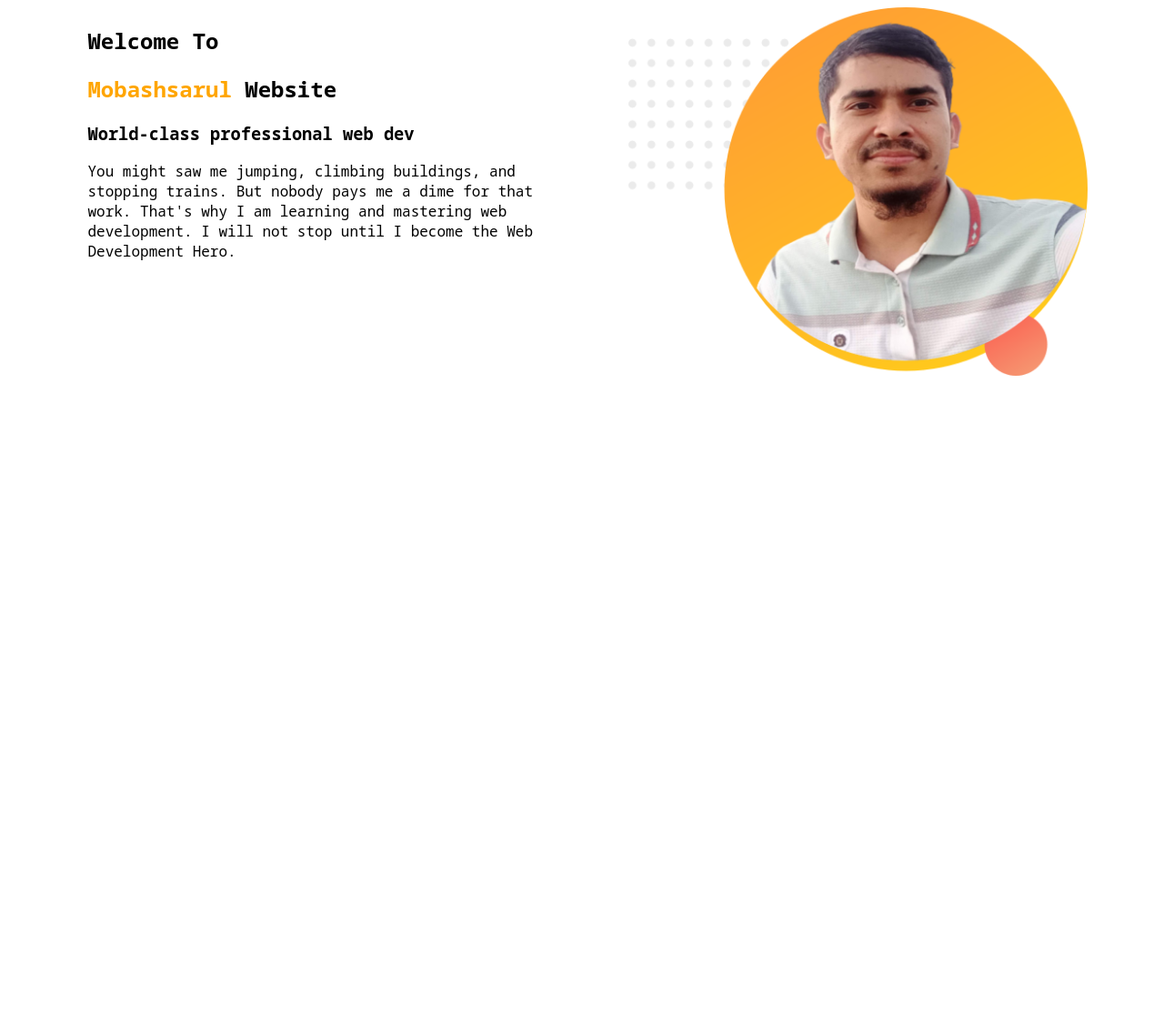
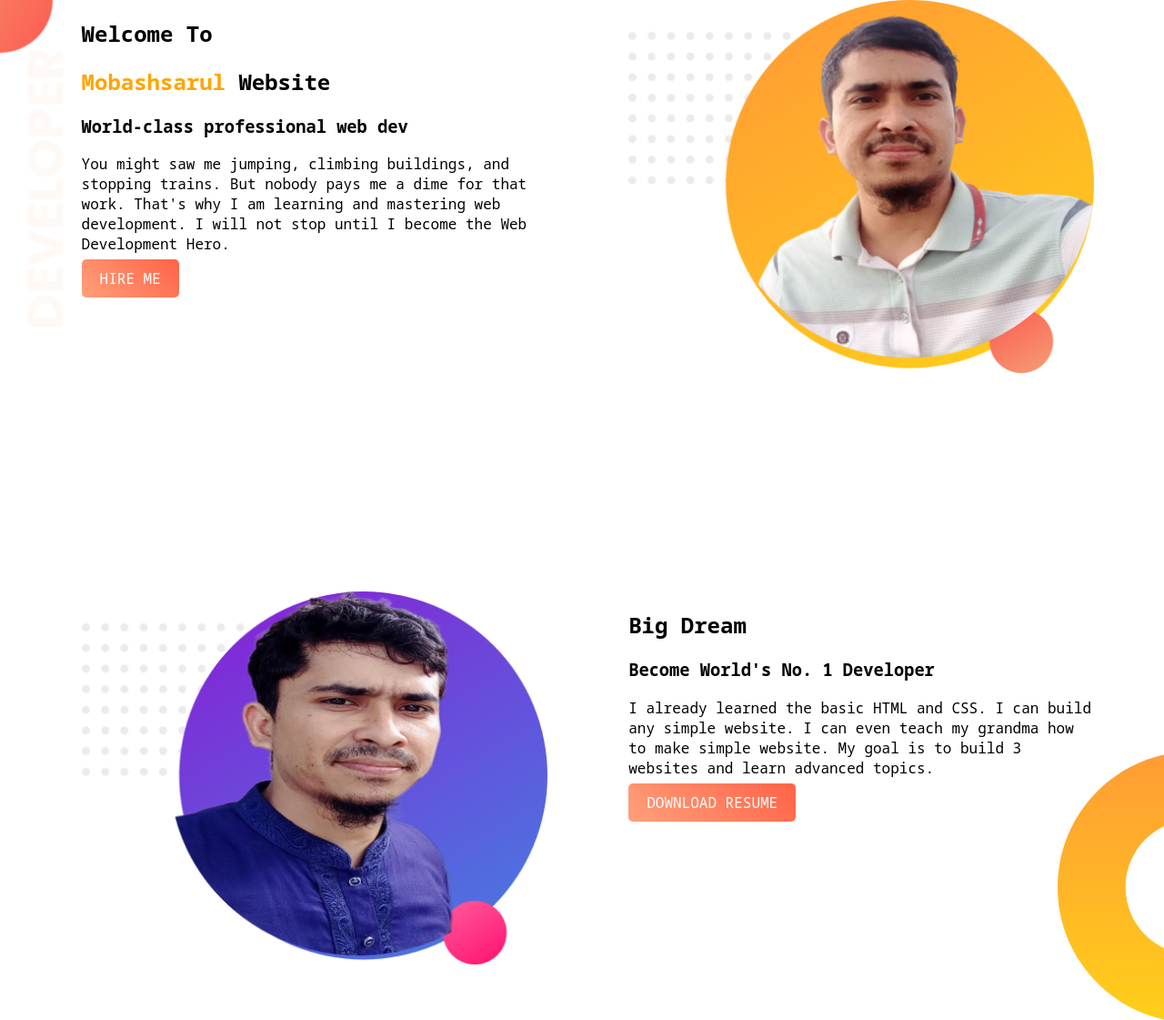
Before and after one commit to mobashsarulislam26/developer-portfolio, a plain HTML site: page index.html in a window 1280 px wide. Shown: the whole page at 91% size. Before the commit the page ends 800 px from the top, so only its background shows below. Drawn offline with Linux system fonts and the light colour scheme.

Commit message:
added new filee

```diff
--- a/index.html
+++ b/index.html
@@ -14,7 +14,7 @@
 		<link rel="stylesheet" href="style.css" />
 	</head>
 	<body>
-		<section>
+		<section class="top-banner">
 			<div class="half-width">
 				<h1>Welcome To</h1>
 				<h1><span class="highlight-color"> Mobashsarul </span>Website</h1>
@@ -25,10 +25,25 @@
 					mastering web development. I will not stop until I become the Web
 					Development Hero.
 				</p>
+                <a href="#" target="_blank" class="link-button" > HIRE ME </a>
 			</div>
 			<div class="half-width">
 				<img src="image/Mobashsarul1.png" alt="" />
 			</div>
 		</section>
+
+        <section class="dream-area">
+                <div class="half-width">
+				<img src="image/Mobashsarul.png" alt="" />
+                </div>
+            <div class="half-width">
+				<h1>Big Dream</h1>
+
+				<h3>Become World's No. 1 Developer</h3>
+				<p>I already learned the basic HTML and CSS. I can build any simple website. I can even teach my grandma how to make simple website. My goal is to build 3 websites and learn advanced topics.</p>
+                <a href="#" target="_blank" class="link-button" > DOWNLOAD RESUME </a>
+			</div>
+
+	 </section>
 	</body>
 </html>
--- a/style.css
+++ b/style.css
@@ -1,6 +1,11 @@
 body{
+    margin: 0px;
     font-family: 'Noto Sans Mono',
 monospace;
+
+}
+h1{
+    ]font-size: 50px;
 
 }
 .highlight-color{
@@ -15,3 +20,28 @@ monospace;
 .half-width img{
   width:100%;
 }
+.top-banner{
+    background-image: url("image/top-banner.png");
+    background-repeat: no-repeat;
+
+}
+section{
+height: 500px;
+padding-bottom: 150px;
+}
+.link-button{
+    text-decoration: none;
+    /* background-color:orange; */
+    background-image:linear-gradient(45deg, lightSalmon, tomato);
+    padding:10px 20px;
+    border-radius: 5px;
+    color: white;
+    /* font-weight: bold; */
+    font-weight:700px;
+
+}
+.dream-area{
+    background-image: url("image/dream-bg.png");
+    background-repeat: no-repeat;
+    background-position:right;
+}
```
Also changed, not shown: image/Mobashsarul.png (renamed from image/image 12.png).
